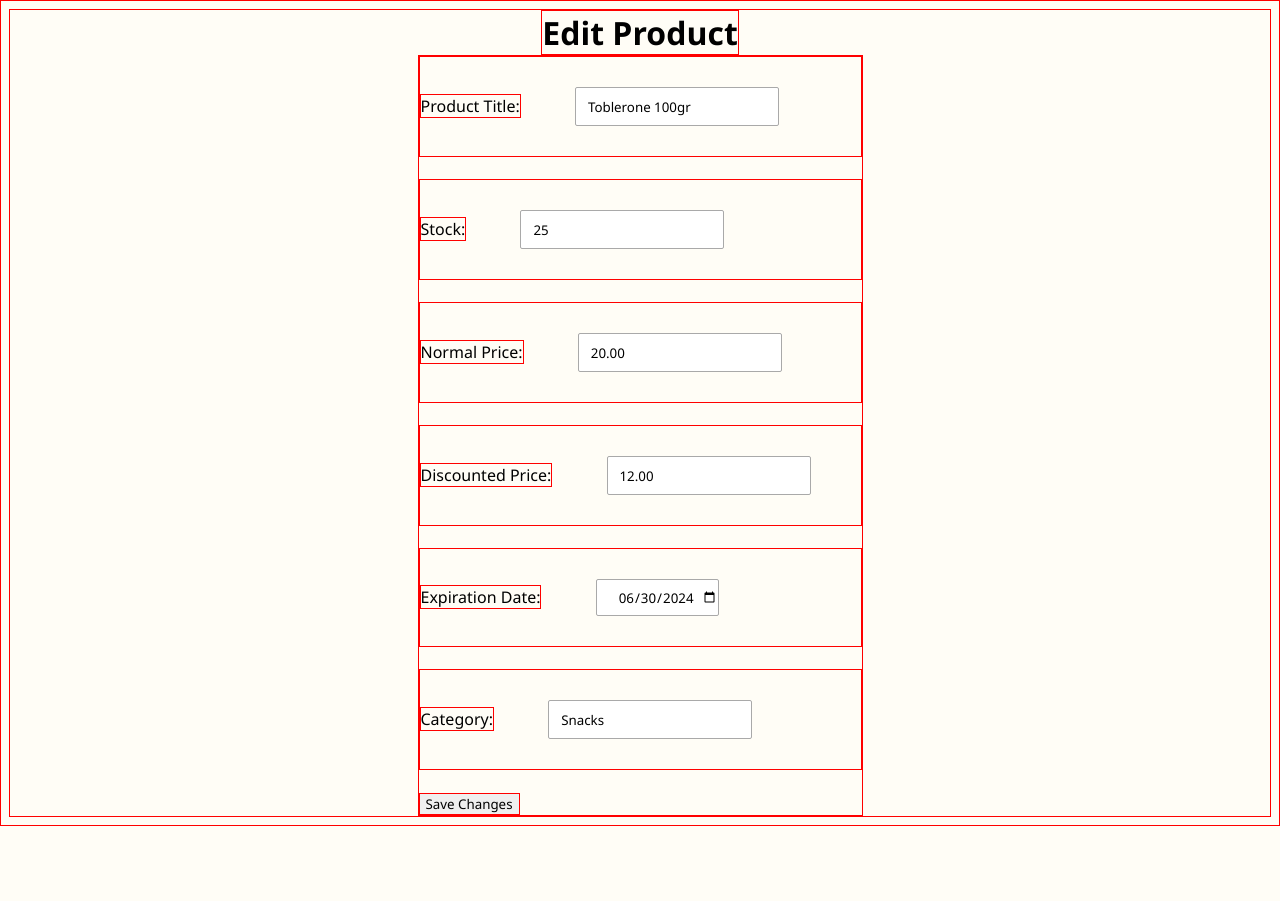
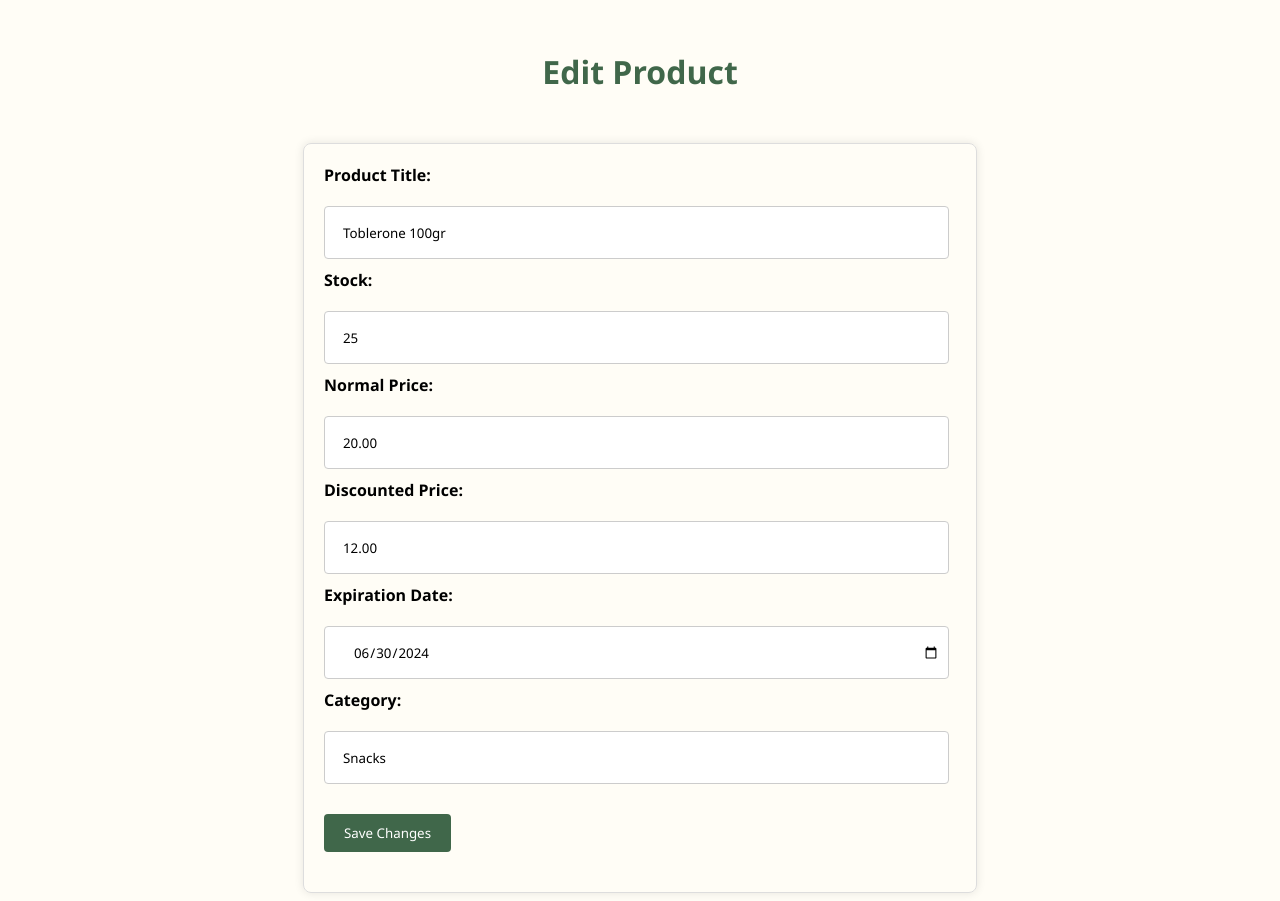
Before and after one commit to 4sherzod/backend_project, a PHP site: page /edit_product.php?id=1 in a window 1280 px wide. Before the commit the page ends 826 px from the top, so only its background shows below. Run offline with PHP 8.4, Linux system fonts and the light colour scheme; data comes from the database, SQL or seed files in the repository.

Commit message:
Update edit_product.php

```diff
--- a/edit_product.php
+++ b/edit_product.php
@@ -33,12 +33,48 @@ if ($_SERVER['REQUEST_METHOD'] == 'POST') {
     <title>Edit Product</title>
     <link rel="stylesheet" href="style.css">
     <style>
-        *{
-            border: 1px solid red;
+        h1 {
+            width: fit-content;
+            margin: 50px auto;
+            color: #40674A;
         }
-        form,h1{
-            width: fit-content;
+
+        form {
+            width: 50%;
             margin: auto;
+            border: 1px solid #ddd;
+            padding: 20px;
+            border-radius: 8px;
+            box-shadow: 0 0 10px rgba(0, 0, 0, 0.1);
+        }
+
+        label {
+            display: block;
+            margin-bottom: 10px;
+            font-weight: bold;
+
+        }
+
+        .input {
+            width: 96%;
+            padding: 8px;
+            margin: 10px auto;
+            border: 1px solid #ccc;
+            border-radius: 4px;
+        }
+
+        .button {
+            margin:20px auto;
+            padding: 10px 20px;
+            color: white;
+            background-color: #40674A;
+            border: none;
+            border-radius: 4px;
+            cursor: pointer;
+        }
+
+        .button:hover {
+            background-color: #305739;
         }
     </style>
 </head>
@@ -49,37 +85,27 @@ if ($_SERVER['REQUEST_METHOD'] == 'POST') {
             <label for="title">Product Title:</label>
             <input type="text" class="input" name="title" id="title" placeholder="Product Title" value="<?php echo $product["title"];?>">
         </div>
-        <br>
         <div>
             <label for="stock">Stock:</label>
             <input type="number" class="input" id="stock" name="stock" value="<?php echo htmlspecialchars($product['stock']); ?>" required>
         </div>
-        <br>
         <div>
             <label for="normal_price">Normal Price:</label>
             <input type="number" class="input" step="0.01" id="normal_price" name="normal_price" value="<?php echo htmlspecialchars($product['normal_price']); ?>" required>
         </div>
-        <br>
         <div>
             <label for="discounted_price">Discounted Price:</label>
             <input type="number" class="input" step="0.01" id="discounted_price" name="discounted_price" value="<?php echo htmlspecialchars($product['discounted_price']); ?>" required>
         </div>
-        <br>
-
         <div>
             <label for="expiration_date">Expiration Date:</label>
             <input type="date" class="input" id="expiration_date" name="expiration_date" value="<?php echo htmlspecialchars($product['expiration_date']); ?>" required>
         </div>
-        <br>
-
         <div>
             <label for="category">Category:</label>
             <input type="text" class="input" id="category" name="category" value="<?php echo htmlspecialchars($product['category']); ?>" required>
         </div>
-        <br>
-
         <button type="submit" class="button">Save Changes</button>
-
     </form>
 </body>
 </html>
```
